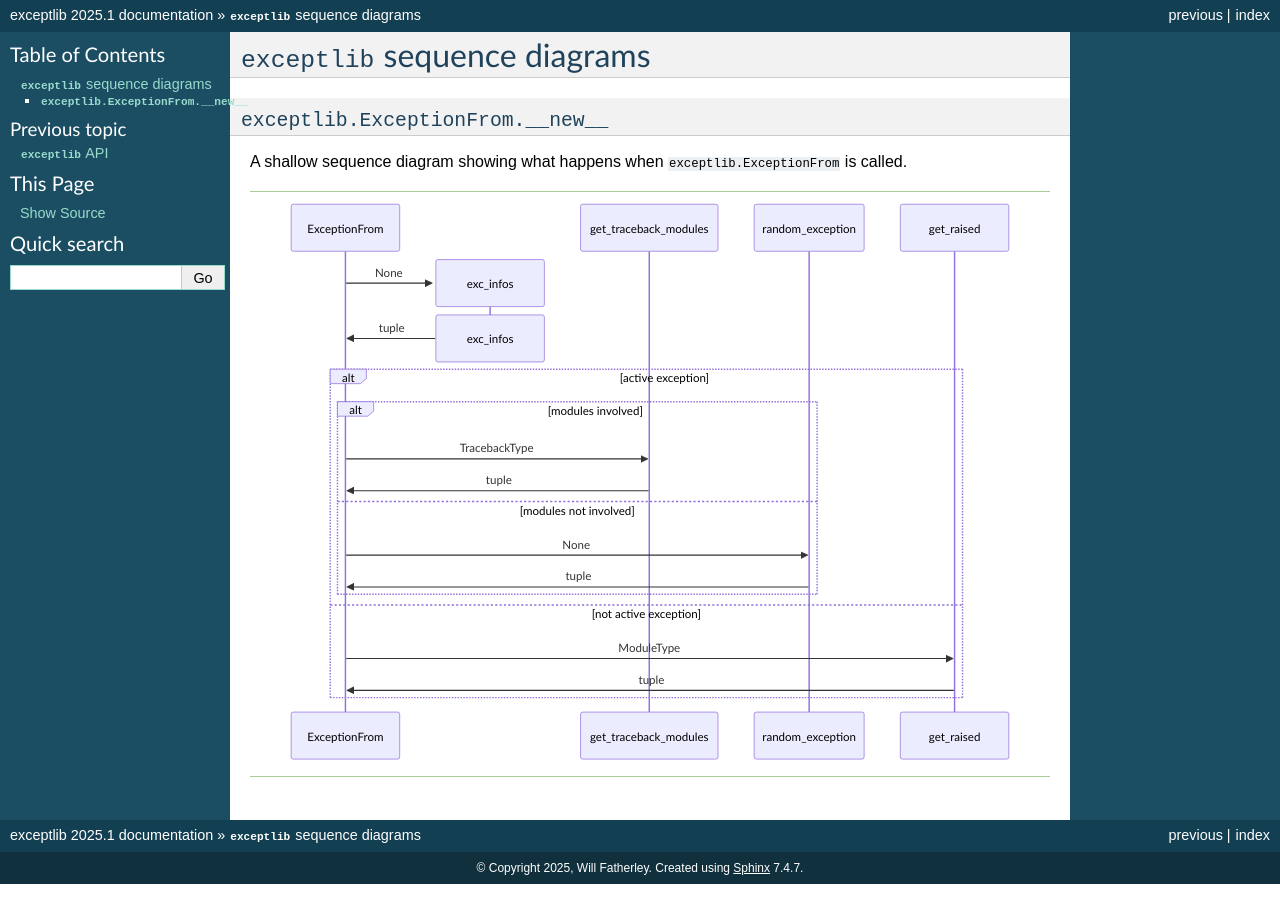
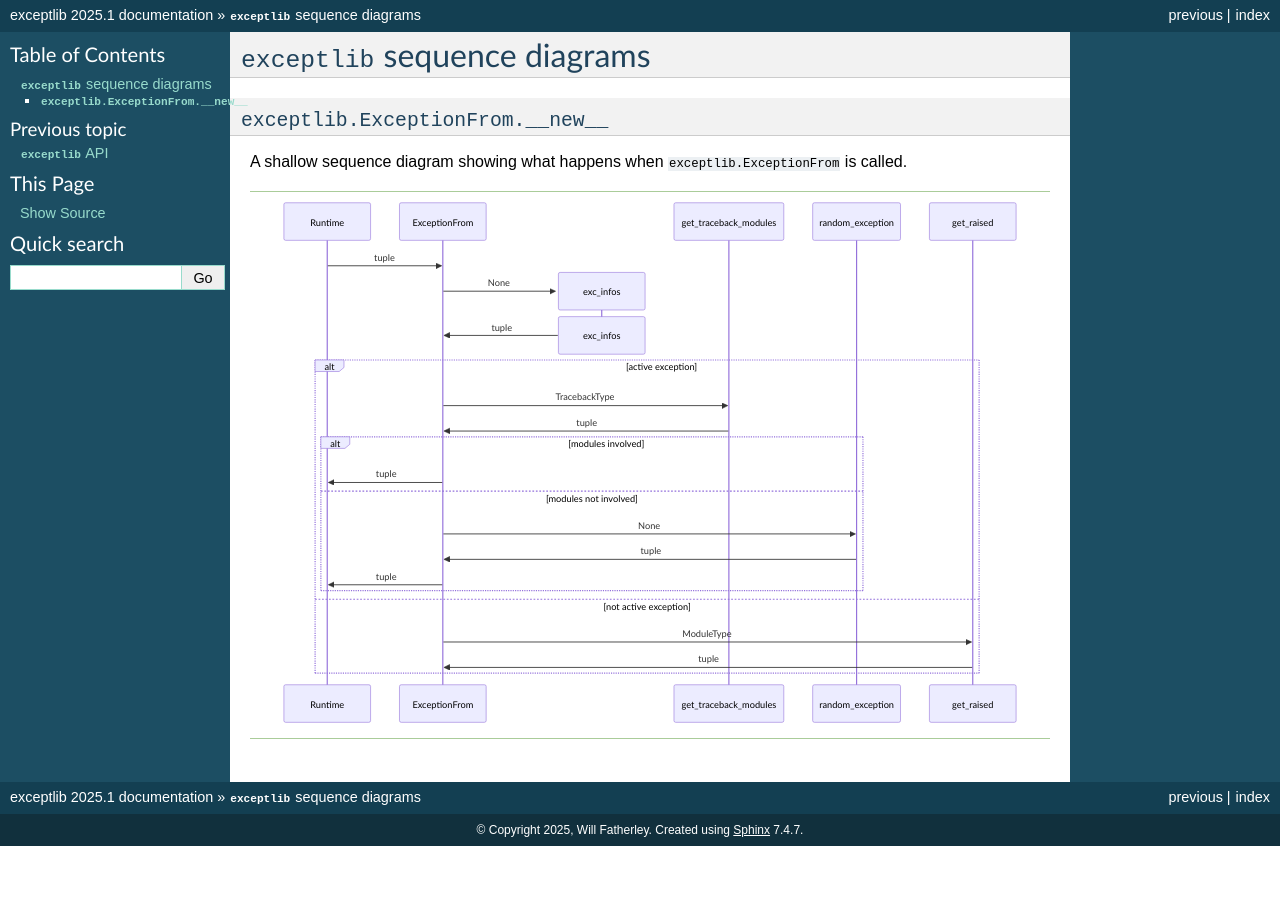
Before and after one commit to wfatherley/exceptlib, a Sphinx documentation site: the page built from docs/source/sequence_diagrams.rst, in a window 1280 px wide. Built offline with Sphinx 7.4.7, drawn with Linux system fonts in a browser that asks for light colours.

Commit message:
corrected sequence diagram without loop constructs or better typing

```diff
--- a/docs/source/sequence_diagrams.rst
+++ b/docs/source/sequence_diagrams.rst
@@ -10,18 +10,20 @@
 .. mermaid::
 
     sequenceDiagram
-        create participant ExceptionFrom
+        Runtime->>ExceptionFrom: tuple
         create participant exc_infos
         ExceptionFrom->>exc_infos: None
         destroy exc_infos
         exc_infos->>ExceptionFrom: tuple
         alt active exception
+            ExceptionFrom->>get_traceback_modules: TracebackType
+            get_traceback_modules->>ExceptionFrom: tuple
             alt modules involved
-                ExceptionFrom->>get_traceback_modules: TracebackType
-                get_traceback_modules->>ExceptionFrom: tuple
+                ExceptionFrom->>Runtime: tuple
             else modules not involved
                 ExceptionFrom->>random_exception: None
                 random_exception->>ExceptionFrom: tuple
+                ExceptionFrom->>Runtime: tuple
             end
         else not active exception
             ExceptionFrom->>get_raised: ModuleType
```
